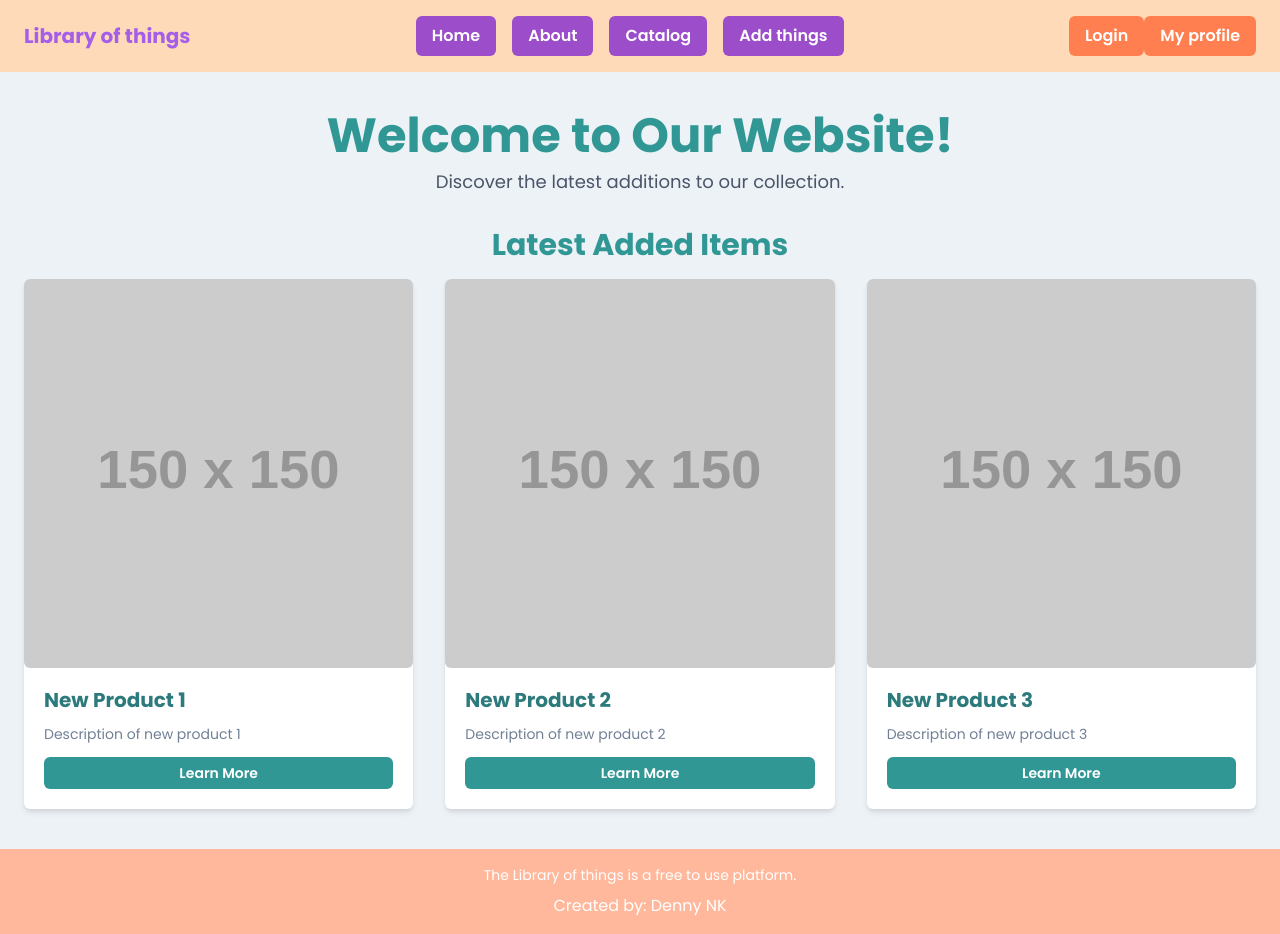
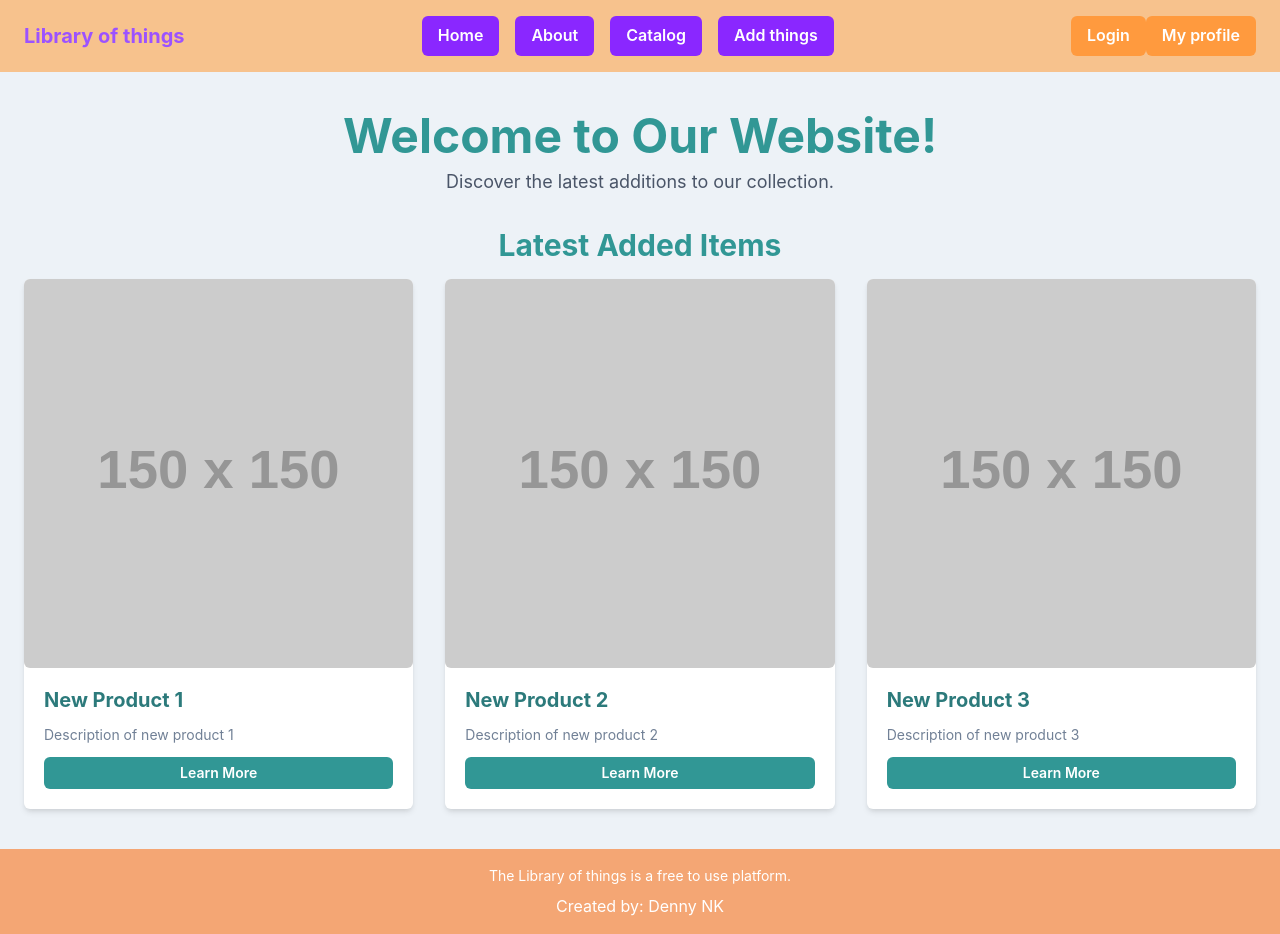
Before and after one commit to DennyNK/LibOfThings, a React (Vite) app in the folder client/: page / in a window 1280 px wide. Built offline with nearby package versions, Linux system fonts and the light colour scheme.

Commit message:
adding new shared in the theme

```diff
--- a/client/src/components/header/Header.jsx
+++ b/client/src/components/header/Header.jsx
@@ -2,7 +2,7 @@ import { Box, Button, Flex, Spacer } from "@chakra-ui/react";
 
 export default function Header() {
   return (
-    <Box bg="peach.500" px={6} py={4} color="purple.400">
+    <Box bg="peach.300" px={6} py={4} color="purple.400">
       <Flex align="center">
 
         <Box fontSize="xl" fontWeight="bold">
--- a/client/src/theme.js
+++ b/client/src/theme.js
@@ -1,24 +1,40 @@
 import { extendTheme } from '@chakra-ui/react';
 
 const theme = extendTheme({
-    fonts: {
-        heading: 'Poppins, sans-serif', // For headings
-        body: 'Poppins, sans-serif',    // For body text
-      },
   colors: {
     peach: {
-      500: '#FFDAB9', // Peach color
-      400: '#FFB89B', // Lighter peach for hover
+      100: '#FCE5C6',
+      200: '#F9D7A6',
+      300: '#F7C28D',
+      400: '#F4A674',
+      500: '#F18A5C',
+      600: '#F07549',
+      700: '#E85F36',
+      800: '#E14A24',
+      900: '#D53412',
     },
     coral: {
-      500: '#FF7F50', // Coral color
-      400: '#FF6347', // Lighter coral for hover
+      100: '#FFDAB9',
+      200: '#FFCC99',
+      300: '#FFBF7A',
+      400: '#FFB05C',
+      500: '#FF9A3E',
+      600: '#FF8C29',
+      700: '#FF7D13',
+      800: '#E66C11',
+      900: '#D55A0F',
     },
     purple: {
-        500: '#9B4DCA',  // Vibrant purple (for button or text)
-        400: '#A45EE8',  // Lighter purple for hover effect
-        600: '#6A1B9A',  // Darker purple (for active or focused button)
-      },
+      100: '#E6D4FF',
+      200: '#D0A9FF',
+      300: '#B67DFF',
+      400: '#9C52FF',
+      500: '#8A27FF',
+      600: '#7200E6',
+      700: '#5C00B8',
+      800: '#46008A',
+      900: '#30005C',
+    },
   },
 });
 
```
